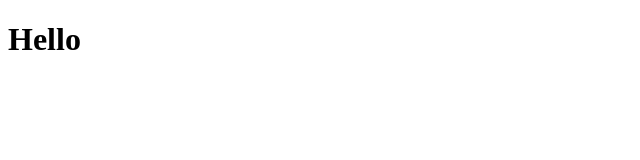
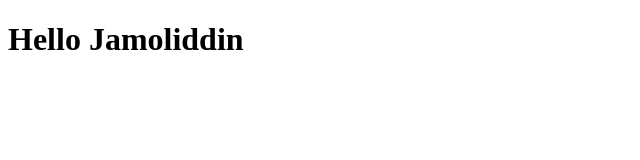
Before and after one commit to Blackhero97/Jamoliddin, a plain HTML site: page index.html in a window 1280 px wide. Shown: the whole page, without its empty margins (0-640 px from the left). Drawn offline with Linux system fonts and the light colour scheme.

Commit message:
Update index.html
changed 11 add name

```diff
--- a/index.html
+++ b/index.html
@@ -7,6 +7,6 @@
     <title>Document</title>
 </head>
 <body>
-    <h1>Hello</h1>
+    <h1>Hello Jamoliddin</h1>
 </body>
 </html>
```
